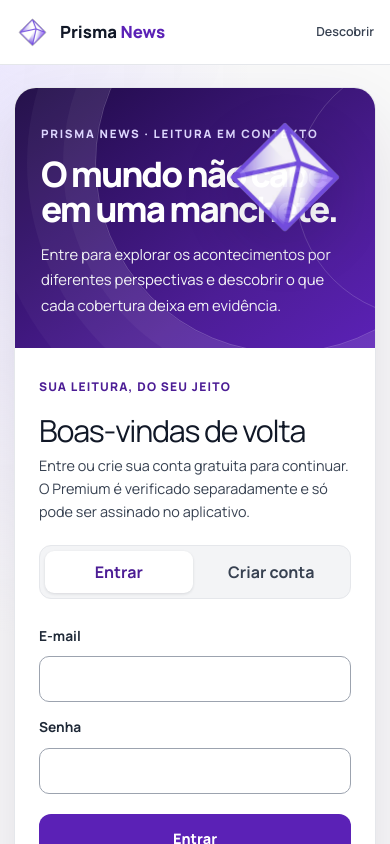
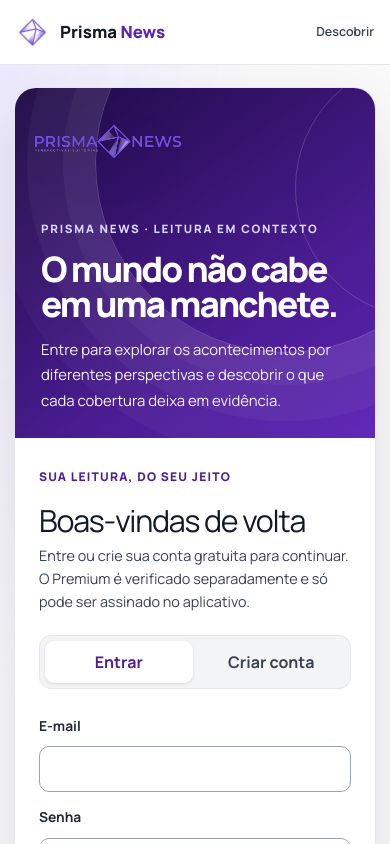
Before and after one commit to gustavosx1/Prisma-Landing-Page, a Next.js app: page /conta in a window 390 px wide. Shown: the top 844 px of the page. Built offline with nearby package versions, Linux system fonts and the light colour scheme; no server answers.

Commit message:
Fix auth story logo overlap and layout shift

```diff
--- a/app/globals.css
+++ b/app/globals.css
@@ -714,12 +714,12 @@ body { color: #111827; }
 .topic-premium-content h3 { color: #111827; }
 
 .auth-page { min-height: calc(100vh - 73px); padding: clamp(28px, 5vw, 64px) 24px; background: radial-gradient(ellipse at top left, #ede9fe, transparent 45%), #fafafa; }
-.auth-layout { display: grid; width: min(1120px, 100%); grid-template-columns: minmax(0, .9fr) minmax(420px, 1.1fr); align-items: stretch; overflow: hidden; border: 1px solid #e5e7eb; border-radius: 28px; background: #fff; box-shadow: 0 30px 80px rgb(30 10 68 / 12%); }
-.auth-story { position: relative; display: flex; min-height: 620px; overflow: hidden; flex-direction: column; justify-content: flex-end; padding: clamp(32px, 5vw, 60px); background: linear-gradient(145deg, #1e0a44, #4c1d95 68%, #5b21b6); color: #fff; isolation: isolate; }
+.auth-layout { display: grid; width: min(1120px, 100%); grid-template-columns: minmax(0, .9fr) minmax(420px, 1.1fr); align-items: start; overflow: hidden; border: 1px solid #e5e7eb; border-radius: 28px; background: #fff; box-shadow: 0 30px 80px rgb(30 10 68 / 12%); }
+.auth-story { position: relative; display: flex; height: 620px; min-height: 620px; overflow: hidden; flex-direction: column; justify-content: flex-end; padding: 190px clamp(32px, 5vw, 60px) clamp(32px, 5vw, 60px); background: linear-gradient(145deg, #1e0a44, #4c1d95 68%, #5b21b6); color: #fff; isolation: isolate; }
 .auth-story::before, .auth-story::after { position: absolute; z-index: -1; width: 380px; height: 380px; border: 1px solid rgb(255 255 255 / 22%); border-radius: 50%; content: ""; }
 .auth-story::before { top: -115px; right: -100px; box-shadow: 0 0 0 32px rgb(255 255 255 / 4%), 0 0 0 68px rgb(255 255 255 / 4%), 0 0 0 108px rgb(255 255 255 / 3%); }
 .auth-story::after { top: -30px; right: -180px; width: 260px; height: 260px; border-color: rgb(255 255 255 / 16%); }
-.auth-story__logo { position: absolute; top: 34px; left: 34px; width: clamp(150px, 19vw, 260px); height: auto; opacity: .94; filter: drop-shadow(0 16px 35px rgb(15 5 38 / 20%)); }
+.auth-story__logo { position: absolute; z-index: 1; top: 34px; left: 34px; display: block; width: clamp(190px, 24vw, 260px); height: auto; opacity: .96; filter: drop-shadow(0 16px 35px rgb(15 5 38 / 20%)); }
 .auth-story__eyebrow { color: #ddd6fe; font-size: .72rem; font-weight: 800; letter-spacing: .15em; }
 .auth-story h2 { max-width: 470px; margin: 14px 0; color: #fff; font-size: clamp(2.5rem, 4.5vw, 4.3rem); font-weight: 750; letter-spacing: -.055em; line-height: 1.02; }
 .auth-story > p:not(.auth-story__eyebrow) { max-width: 430px; color: #f3f4f6; font-size: 1.02rem; line-height: 1.7; }
@@ -762,7 +762,7 @@ body { color: #111827; }
   .navbar-mobile-menu .store-buttons { flex-wrap: wrap; }
   .navbar-mobile-menu .store-button { flex: 1; }
   .auth-layout { grid-template-columns: minmax(0, .85fr) minmax(360px, 1.15fr); }
-  .auth-story { min-height: 580px; }
+  .auth-story { height: 620px; min-height: 620px; padding-top: 190px; }
 }
 @media (max-width: 700px) {
   .featured-topic { min-height: 510px; border-radius: 22px; }
@@ -772,8 +772,8 @@ body { color: #111827; }
   .featured-topic__spectrum { top: 24px; right: 22px; bottom: auto; }
   .auth-page { padding: 22px 14px; }
   .auth-layout { grid-template-columns: 1fr; border-radius: 22px; }
-  .auth-story { min-height: 260px; padding: 30px 26px; }
-  .auth-story__logo { top: 18px; right: 18px; left: auto; width: 140px; }
+  .auth-story { height: 350px; min-height: 350px; padding: 120px 26px 25px; }
+  .auth-story__logo { top: 16px; left: 18px; width: 150px; height: auto; }
   .auth-story h2 { max-width: 420px; font-size: clamp(2rem, 9vw, 3rem); }
   .auth-story > p:not(.auth-story__eyebrow) { margin-bottom: 0; font-size: .93rem; }
   .auth-story__spectrum, .auth-story small { display: none; }
--- a/components/discovery/AuthForm.tsx
+++ b/components/discovery/AuthForm.tsx
@@ -75,7 +75,7 @@ export function AuthForm() {
   return (
     <div className="auth-layout">
       <aside className="auth-story">
-        <Image className="auth-story__logo" src="/logo.svg" alt="Prisma News" width={300} height={300} priority />
+        <Image className="auth-story__logo" src="/logonome.svg" alt="Prisma News" width={300} height={150} priority />
         <p className="auth-story__eyebrow">PRISMA NEWS · LEITURA EM CONTEXTO</p>
         <h2>O mundo não cabe em uma manchete.</h2>
         <p>Entre para explorar os acontecimentos por diferentes perspectivas e descobrir o que cada cobertura deixa em evidência.</p>
```
